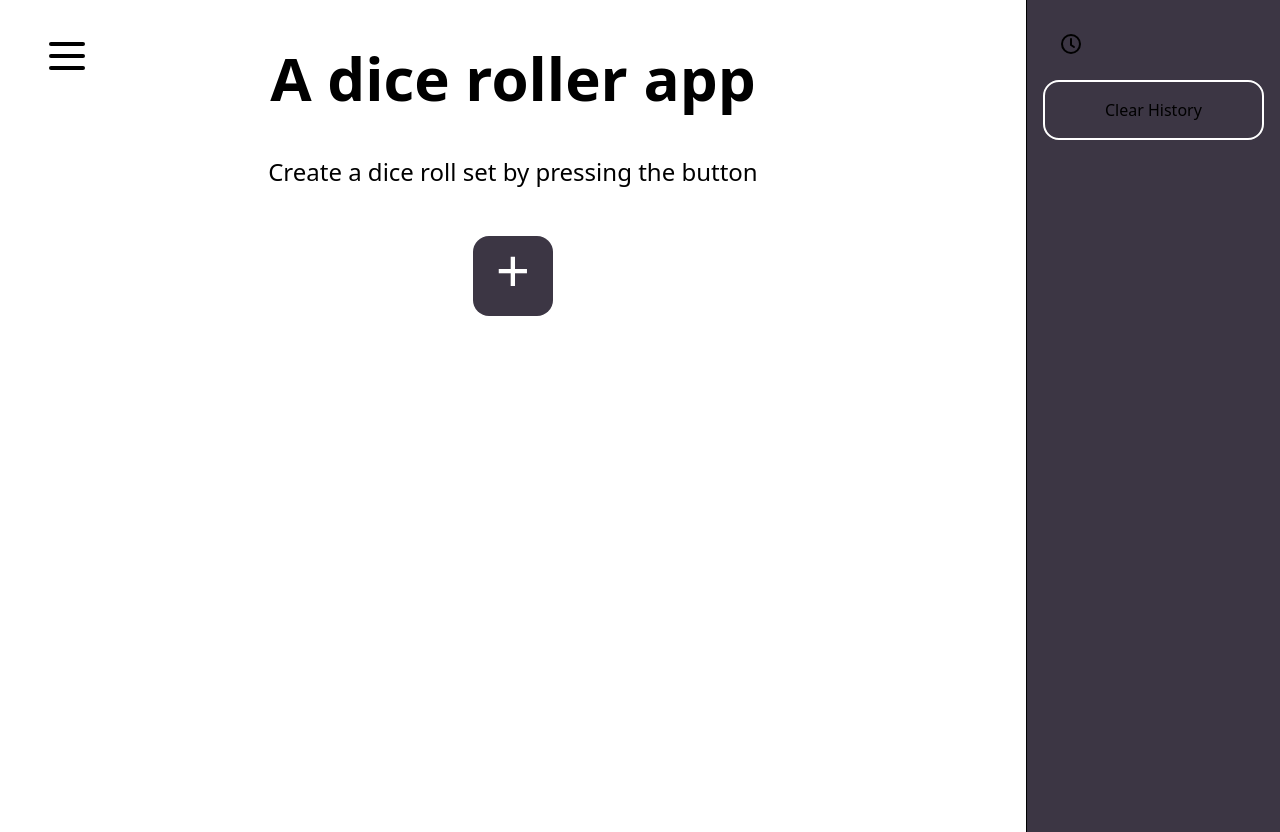
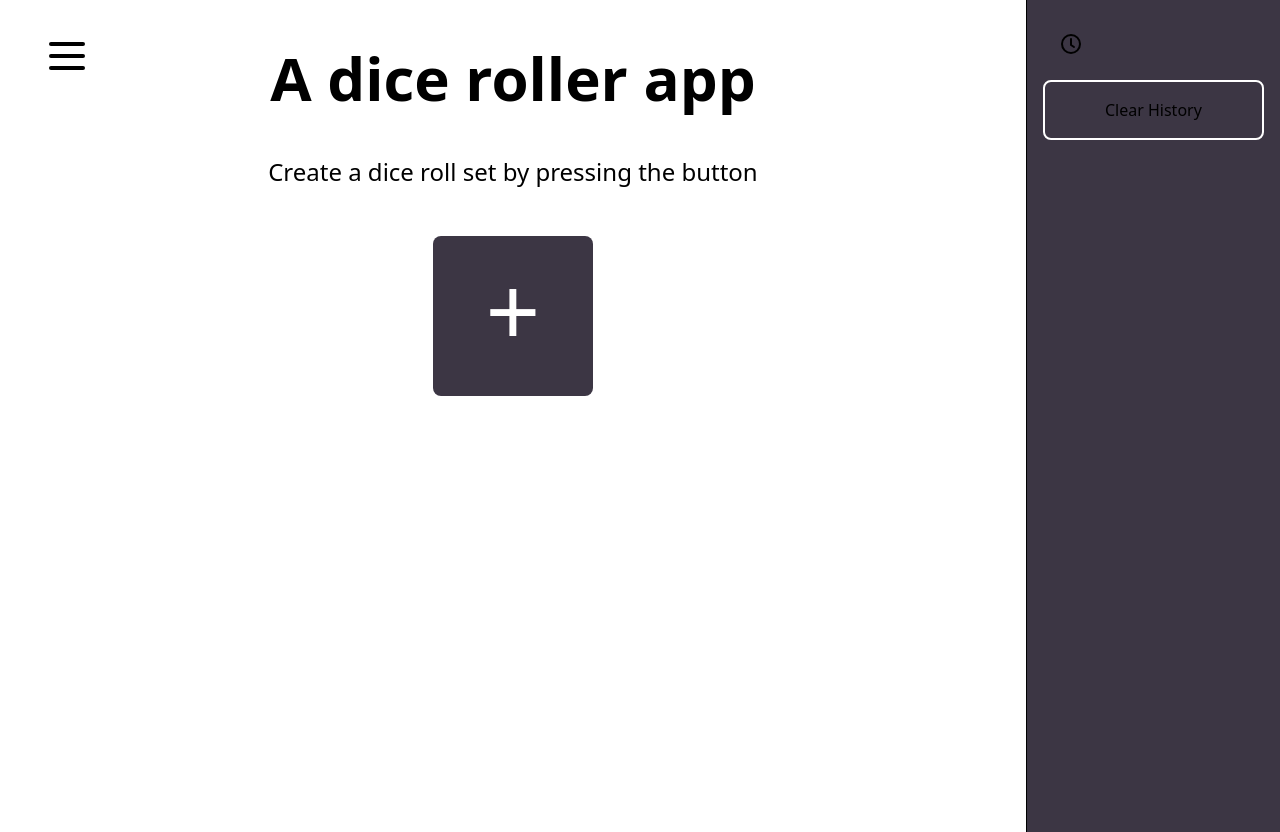
Before and after one commit to Pippocimut/Dice-rolling-react-project, a React (Vite) app: page / in a window 1280 px wide. Built offline with nearby package versions, Linux system fonts and the light colour scheme.

Commit message:
more Ui updates

```diff
--- a/src/App.css
+++ b/src/App.css
@@ -60,7 +60,6 @@
 }
 
 button {
-    border-radius: 1em;
     cursor: pointer;
 }
 
--- a/src/pages/main/components/mainBody/index.tsx
+++ b/src/pages/main/components/mainBody/index.tsx
@@ -76,15 +76,16 @@ const MainBody = () => {
                 Connected to: <span className={"font-bold"}>{roomName}</span>
             </p>}
 
-            <div className={"flex flex-row flex-wrap items-center justify-center w-full mt-8 gap-8 "}>
+            <div className={"flex flex-row-reverse flex-wrap  items-center justify-center w-full mt-8 gap-8 "}>
                 <button
                     id="createButton"
                     className={
-                        "w-20 h-20 flex items-center flex-row justify-center bg-[var(--secondary-background-color)] hover:outline-2 rounded-lg"
+                        (moreThanOneButton ? "w-20 h-20 text-6xl" : "w-40 h-40 text-8xl") +
+                        " flex items-center flex-row justify-center bg-[var(--secondary-background-color)] hover:outline-2 rounded-lg"
                     }
                     onClick={() => setIsOpenCreateDialog(true)}
                 >
-                    <span className={"text-6xl text-[var(--white-text-color)] pb-3 flex flex-row"}>+</span>
+                    <span className={" text-[var(--white-text-color)] pb-3"}>+</span>
                 </button>
                 {moreThanOneButton && <button
                     id="editModeButton"
```
